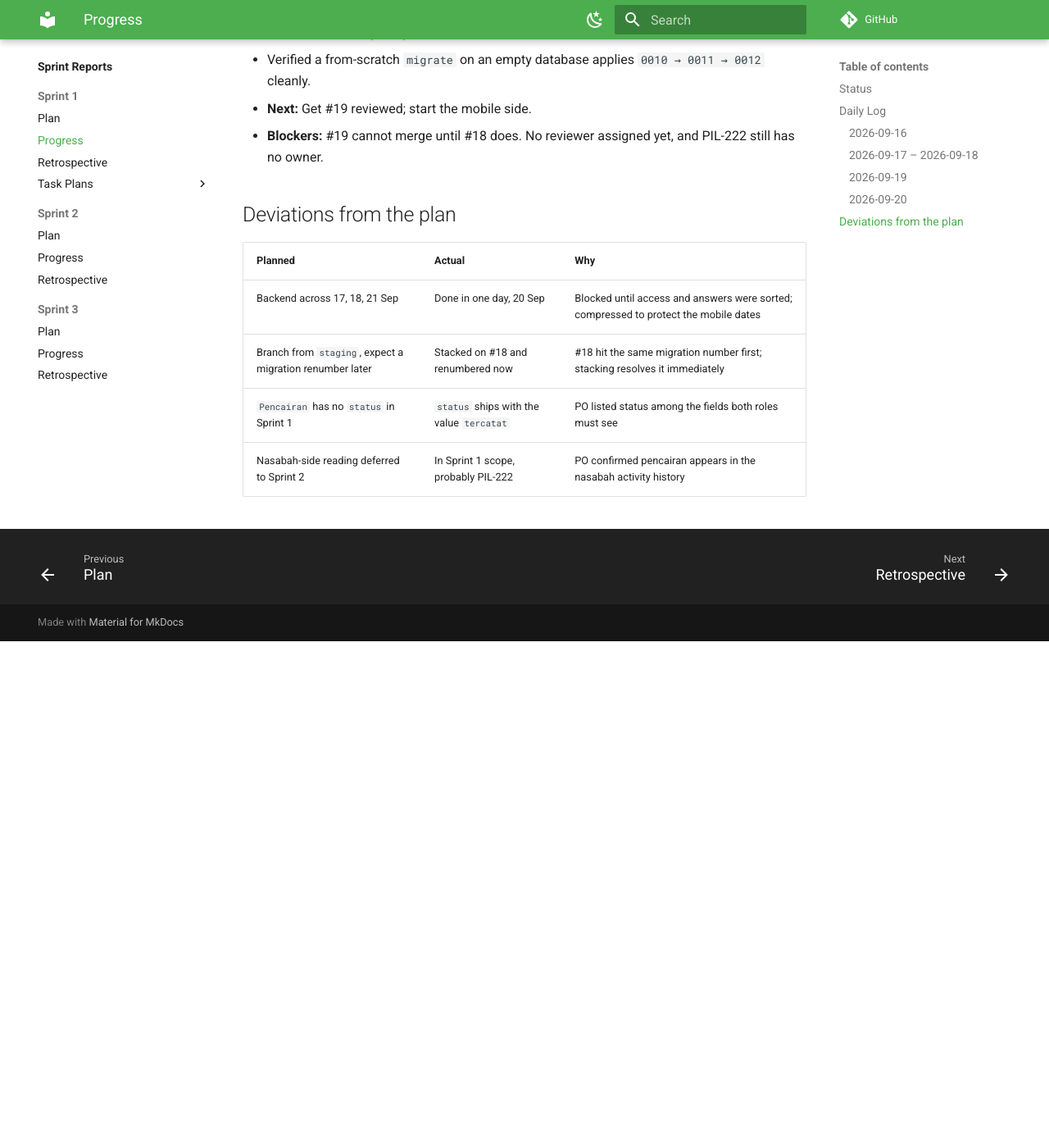
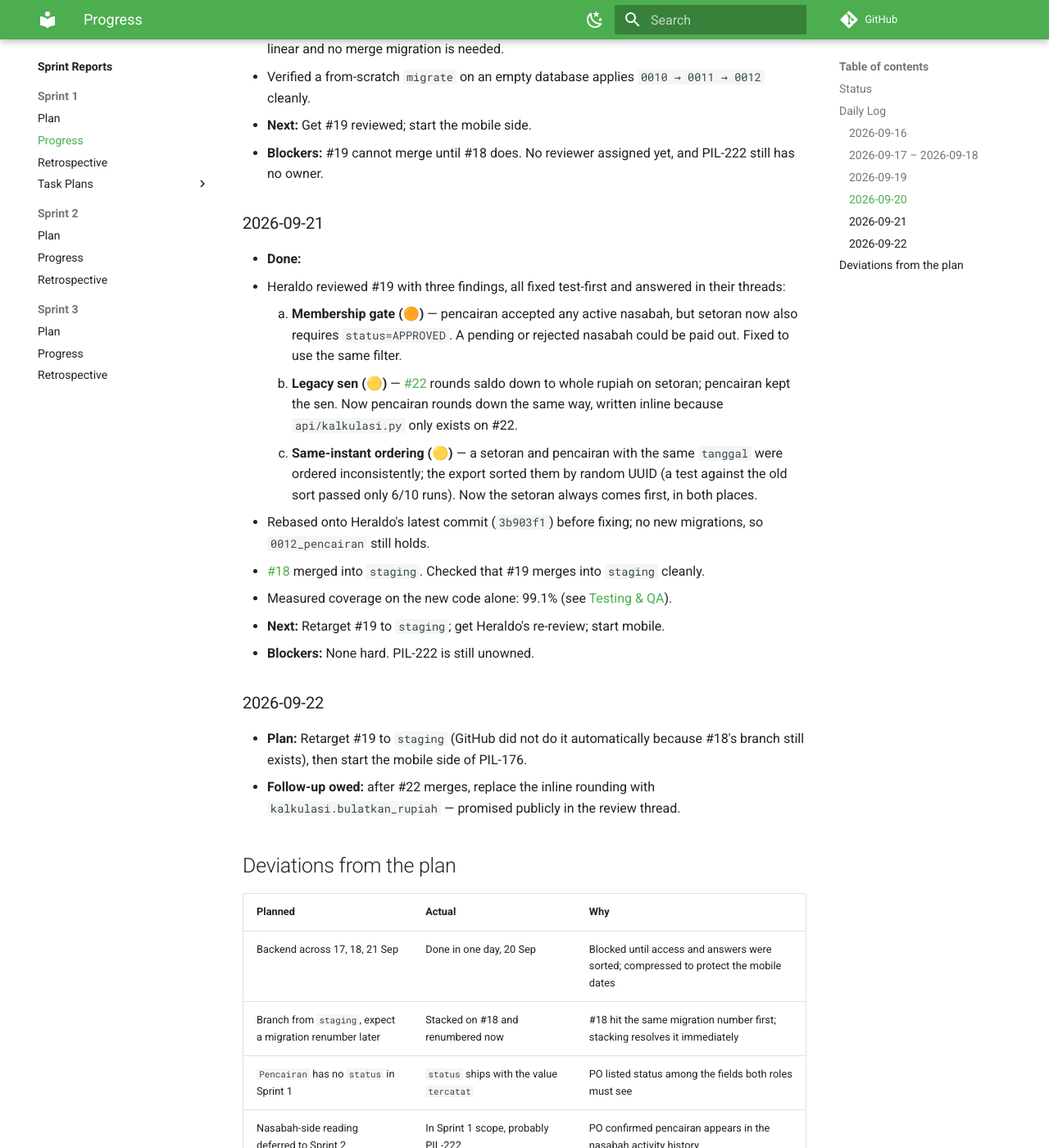
Before and after one commit to mvfi0/pilah-docs, an MkDocs documentation site: the page built from docs/sprints/sprint-1/progress.md, in a window 1280 px wide and 1400 px high, scrolled down 1309 px. Shown: the whole window at 82% size. Built offline with MkDocs 1.6.1 and Material for MkDocs 9.7.7, drawn with Linux system fonts in a browser that asks for light colours; comment, search, counter and statistics services are not loaded; before the commit the page ends 2091 px from its top, so only the background shows below that; some of the changed text lies outside the part shown.

Commit message:
docs(sprint-1): log PIL-176 review fixes and #18 merge

```diff
--- a/docs/sprints/sprint-1/progress.md
+++ b/docs/sprints/sprint-1/progress.md
@@ -4,7 +4,7 @@
 
 | Linear | Title | Status | PR | Notes |
 |---|---|---|---|---|
-| PIL-176 | Pencatatan pencairan untuk pengurus | Backend in review | [pilah-be #19](https://github.com/bank-sampah-PILAH/pilah-be/pull/19) | CI green. Stacked on #18; mobile not started. |
+| PIL-176 | Pencatatan pencairan untuk pengurus | Backend in review | [pilah-be #19](https://github.com/bank-sampah-PILAH/pilah-be/pull/19) | CI green, review findings fixed. #18 merged; #19 needs retargeting to `staging`. Mobile not started. |
 
 ## Daily Log
 
@@ -36,6 +36,24 @@
 - **Next:** Get #19 reviewed; start the mobile side.
 - **Blockers:** #19 cannot merge until #18 does. No reviewer assigned yet, and PIL-222 still has no owner.
 
+### 2026-09-21
+
+- **Done:**
+  - Heraldo reviewed #19 with three findings, all fixed test-first and answered in their threads:
+    1. **Membership gate (🟠)** — pencairan accepted any active nasabah, but setoran now also requires `status=APPROVED`. A pending or rejected nasabah could be paid out. Fixed to use the same filter.
+    2. **Legacy sen (🟡)** — [#22](https://github.com/bank-sampah-PILAH/pilah-be/pull/22) rounds saldo down to whole rupiah on setoran; pencairan kept the sen. Now pencairan rounds down the same way, written inline because `api/kalkulasi.py` only exists on #22.
+    3. **Same-instant ordering (🟡)** — a setoran and pencairan with the same `tanggal` were ordered inconsistently; the export sorted them by random UUID (a test against the old sort passed only 6/10 runs). Now the setoran always comes first, in both places.
+  - Rebased onto Heraldo's latest commit (`3b903f1`) before fixing; no new migrations, so `0012_pencairan` still holds.
+  - [#18](https://github.com/bank-sampah-PILAH/pilah-be/pull/18) merged into `staging`. Checked that #19 merges into `staging` cleanly.
+  - Measured coverage on the new code alone: 99.1% (see [Testing & QA](../../testing-qa.md)).
+- **Next:** Retarget #19 to `staging`; get Heraldo's re-review; start mobile.
+- **Blockers:** None hard. PIL-222 is still unowned.
+
+### 2026-09-22
+
+- **Plan:** Retarget #19 to `staging` (GitHub did not do it automatically because #18's branch still exists), then start the mobile side of PIL-176.
+- **Follow-up owed:** after #22 merges, replace the inline rounding with `kalkulasi.bulatkan_rupiah` — promised publicly in the review thread.
+
 ## Deviations from the plan
 
 | Planned | Actual | Why |
@@ -44,3 +62,5 @@
 | Branch from `staging`, expect a migration renumber later | Stacked on #18 and renumbered now | #18 hit the same migration number first; stacking resolves it immediately |
 | `Pencairan` has no `status` in Sprint 1 | `status` ships with the value `tercatat` | PO listed status among the fields both roles must see |
 | Nasabah-side reading deferred to Sprint 2 | In Sprint 1 scope, probably PIL-222 | PO confirmed pencairan appears in the nasabah activity history |
+| Saldo stays exact to the sen | Saldo rounded down to whole rupiah after a pencairan | Matches the team money rule introduced in #22; review finding 2 |
+| Any active nasabah can be paid out | Only `APPROVED` members of the bank | #18 added membership approval; review finding 1 |
```
Also changed, not shown: docs/sprints/sprint-1/plan.md (+4 -4 lines), docs/sprints/sprint-1/tasks/PIL-176-pencatatan-pencairan-plan.md (+3 -3 lines).
